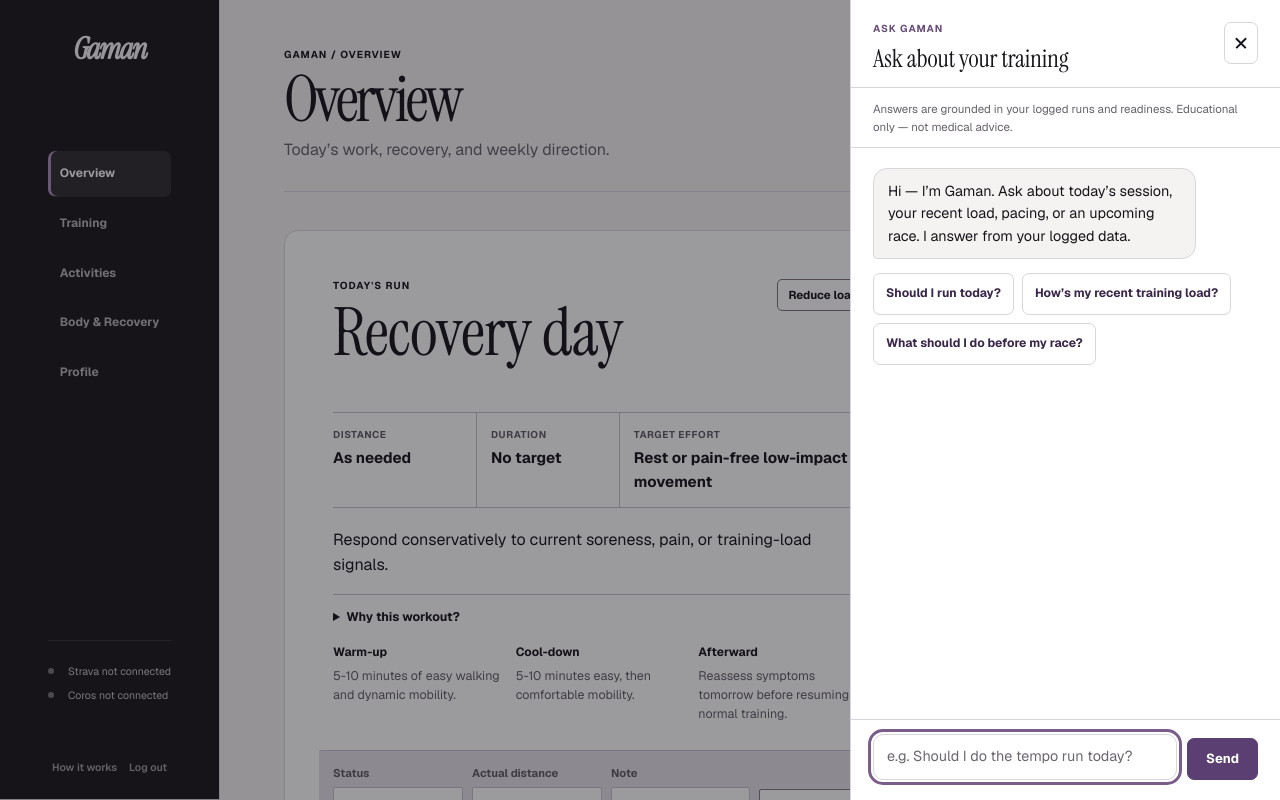
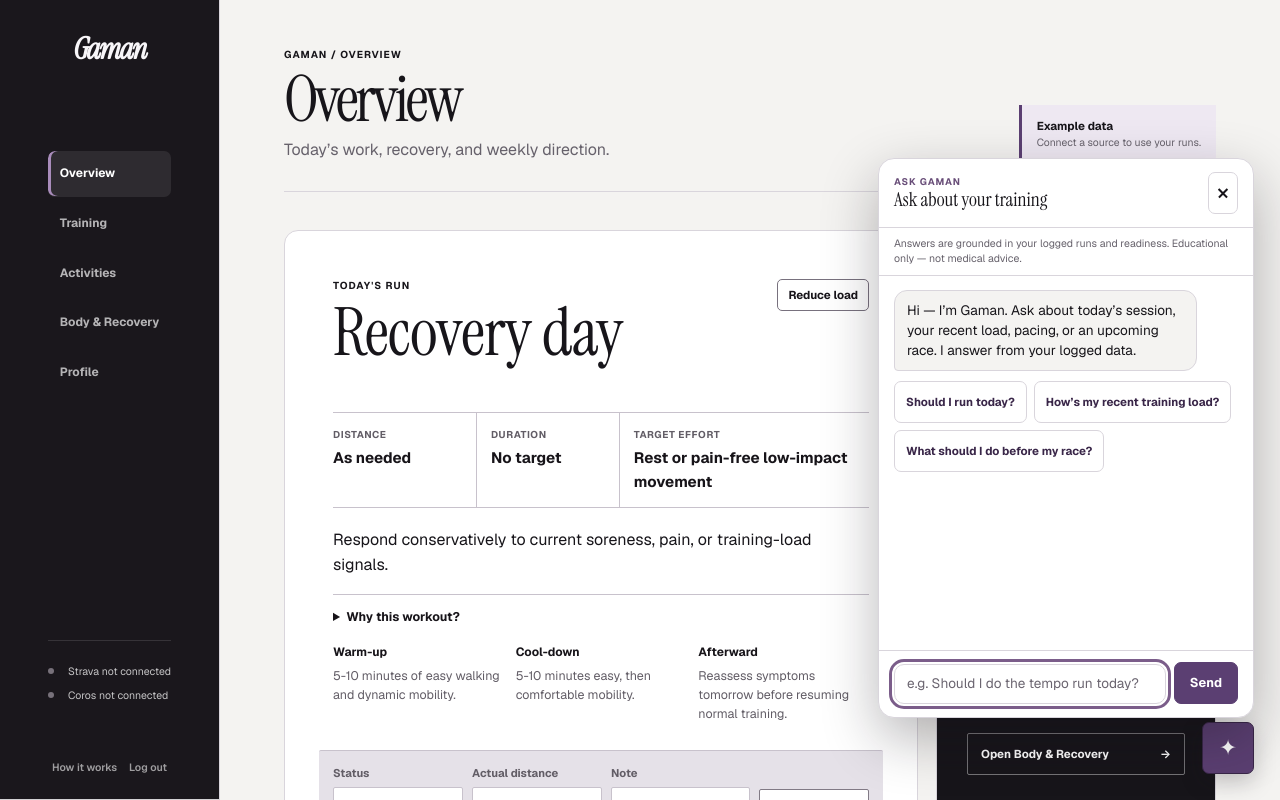
Before and after one commit to Davii3177/Strava-Coros-Data-reading, a Flask app: page / in a window 1280 px wide, after a click that opens the changed part. Run offline with Flask 3, Linux system fonts and the light colour scheme; the visitor is signed in with stand-in values (Sample User, id 1).

Commit message:
Make Ask Gaman UI more compact
- Chat panel: replace the full-height right-edge drawer with a small
  floating card anchored above the launcher (rounded, shadowed,
  transparent backdrop) so it no longer takes over the page.
- Launcher: replace the wide "Ask Gaman" pill with a compact 52px round
  sparkle icon button; keep an accessible label/tooltip.
- Tighten header, disclaimer, message, chip, and input spacing to match.

```diff
--- a/src/static/style.css
+++ b/src/static/style.css
@@ -3262,68 +3262,88 @@ a { color: inherit; }
   .method-page { width: calc(100% - 36px); padding: 70px 0; }.method-grid { grid-template-columns: 1fr; }.method-grid article { min-height: 0; padding: 32px 0; border-right: 0; }.method-grid h2 { margin-top: 40px; }.method-safety { gap: 24px; padding: 30px 24px; }.method-limits ul { grid-template-columns: 1fr; }
 }
 
-/* Ask Gaman — grounded chat assistant (dashboard only) */
+/* Ask Gaman — compact floating chat assistant (dashboard only) */
 .ask-launcher {
   position: fixed;
-  right: clamp(18px, 3vw, 28px);
-  bottom: clamp(18px, 3vw, 28px);
+  right: clamp(16px, 3vw, 26px);
+  bottom: clamp(16px, 3vw, 26px);
   z-index: 50;
   display: inline-flex;
   align-items: center;
-  gap: 9px;
-  min-height: 48px;
-  padding: 0 20px;
+  justify-content: center;
+  width: 52px;
+  height: 52px;
+  padding: 0;
   border: 1px solid var(--g-purple-dark);
-  border-radius: 999px;
+  border-radius: 50%;
   background: var(--g-purple);
   color: #fff;
-  font-family: "Geist", "Segoe UI", system-ui, -apple-system, sans-serif;
-  font-size: .82rem;
-  font-weight: 700;
-  letter-spacing: .01em;
   cursor: pointer;
-  box-shadow: 0 12px 30px rgba(28, 22, 32, .22);
+  box-shadow: 0 8px 22px rgba(28, 22, 32, .22);
   transition: transform var(--g-speed), background var(--g-speed);
 }
 .ask-launcher:hover { background: var(--g-purple-dark); transform: translateY(-1px); }
-.ask-launcher-mark { font-size: 1rem; line-height: 1; }
-.ask-panel { width: min(430px, 100%); max-width: 100%; height: 100dvh; max-height: 100dvh; margin: 0 0 0 auto; padding: 0; border: 0; border-left: 1px solid var(--g-line); background: var(--g-surface); color: var(--g-ink); }
-.ask-panel::backdrop { background: rgba(18, 15, 22, .42); }
+.ask-launcher-mark { font-size: 1.35rem; line-height: 1; }
+/* A small floating card anchored above the launcher — not a full-height drawer. */
+.ask-panel {
+  position: fixed;
+  inset: auto;
+  right: clamp(16px, 3vw, 26px);
+  bottom: calc(clamp(16px, 3vw, 26px) + 56px);
+  width: min(376px, calc(100vw - 32px));
+  height: min(560px, calc(100dvh - 96px));
+  margin: 0;
+  padding: 0;
+  overflow: hidden;
+  border: 1px solid var(--g-line);
+  border-radius: 16px;
+  background: var(--g-surface);
+  color: var(--g-ink);
+  box-shadow: 0 20px 55px rgba(20, 17, 22, .3);
+}
+.ask-panel::backdrop { background: transparent; }
 .ask-panel[open] { display: flex; flex-direction: column; }
-.ask-head { display: flex; align-items: flex-start; justify-content: space-between; gap: 14px; padding: 22px 22px 14px; border-bottom: 1px solid var(--g-line); }
-.ask-head h2 { margin: 2px 0 0; font-family: "Instrument Serif", Georgia, "Times New Roman", serif; font-weight: 400; font-size: 1.55rem; letter-spacing: -.005em; }
-.ask-close { position: relative; width: 34px; height: 34px; flex: none; border: 1px solid var(--g-line); border-radius: 8px; background: transparent; cursor: pointer; }
-.ask-close::before, .ask-close::after { position: absolute; top: 50%; left: 50%; width: 14px; height: 1.5px; background: var(--g-ink); content: ""; }
+.ask-head { display: flex; align-items: center; justify-content: space-between; gap: 12px; padding: 13px 15px; border-bottom: 1px solid var(--g-line); }
+.ask-head .section-kicker { margin: 0 0 1px; font-size: .6rem; }
+.ask-head h2 { margin: 0; font-family: "Instrument Serif", Georgia, "Times New Roman", serif; font-weight: 400; font-size: 1.2rem; letter-spacing: 0; line-height: 1.05; }
+.ask-close { position: relative; width: 30px; height: 30px; flex: none; border: 1px solid var(--g-line); border-radius: 8px; background: transparent; cursor: pointer; }
+.ask-close::before, .ask-close::after { position: absolute; top: 50%; left: 50%; width: 12px; height: 1.5px; background: var(--g-ink); content: ""; }
 .ask-close::before { transform: translate(-50%, -50%) rotate(45deg); }
 .ask-close::after { transform: translate(-50%, -50%) rotate(-45deg); }
 .ask-close:hover { border-color: var(--g-ink); }
-.ask-disclaimer { margin: 0; padding: 12px 22px; border-bottom: 1px solid var(--g-line); color: var(--g-muted); font-size: .72rem; line-height: 1.5; }
-.ask-log { flex: 1; display: flex; flex-direction: column; gap: 12px; padding: 20px 22px; overflow-y: auto; }
+.ask-disclaimer { margin: 0; padding: 8px 15px; border-bottom: 1px solid var(--g-line); color: var(--g-muted); font-size: .66rem; line-height: 1.45; }
+.ask-log { flex: 1; display: flex; flex-direction: column; gap: 9px; padding: 14px 15px; overflow-y: auto; }
 .ask-msg { display: flex; }
 .ask-user { justify-content: flex-end; }
 .ask-bot { justify-content: flex-start; }
-.ask-bubble { max-width: 84%; padding: 11px 14px; border-radius: 14px; font-size: .9rem; line-height: 1.55; white-space: pre-wrap; overflow-wrap: anywhere; }
+.ask-bubble { max-width: 88%; padding: 9px 12px; border-radius: 13px; font-size: .85rem; line-height: 1.5; white-space: pre-wrap; overflow-wrap: anywhere; }
 .ask-user .ask-bubble { border-bottom-right-radius: 4px; background: var(--g-purple); color: #fff; }
 .ask-bot .ask-bubble { border-bottom-left-radius: 4px; border: 1px solid var(--g-line); background: var(--g-bg); color: var(--g-ink); white-space: normal; }
-.ask-bot .ask-bubble p { margin: 0 0 7px; }
+.ask-bot .ask-bubble p { margin: 0 0 6px; }
 .ask-bot .ask-bubble p:last-child { margin-bottom: 0; }
-.ask-bot .ask-bubble ul { margin: 7px 0; padding-left: 18px; }
+.ask-bot .ask-bubble ul { margin: 6px 0; padding-left: 16px; }
 .ask-bot .ask-bubble ul:last-child { margin-bottom: 0; }
-.ask-bot .ask-bubble li { margin: 3px 0; }
+.ask-bot .ask-bubble li { margin: 2px 0; }
 .ask-bot .ask-bubble strong { font-weight: 700; }
 .ask-typing .ask-bubble { color: var(--g-muted); letter-spacing: .15em; animation: ask-pulse 1.1s ease-in-out infinite; }
 @keyframes ask-pulse { 0%, 100% { opacity: .35; } 50% { opacity: 1; } }
-.ask-chips { display: flex; flex-wrap: wrap; gap: 8px; margin-top: 2px; }
-.ask-chip { padding: 8px 12px; border: 1px solid var(--g-line); border-radius: 999px; background: var(--g-surface); color: var(--g-purple-dark); font-size: .76rem; font-weight: 700; cursor: pointer; transition: background var(--g-speed), border-color var(--g-speed); }
+.ask-chips { display: flex; flex-wrap: wrap; gap: 7px; margin-top: 1px; }
+.ask-chip { padding: 6px 11px; border: 1px solid var(--g-line); border-radius: 999px; background: var(--g-surface); color: var(--g-purple-dark); font-size: .72rem; font-weight: 700; cursor: pointer; transition: background var(--g-speed), border-color var(--g-speed); }
 .ask-chip:hover { border-color: var(--g-purple); background: var(--g-purple-soft); }
-.ask-form { display: flex; align-items: flex-end; gap: 10px; padding: 14px 22px 20px; border-top: 1px solid var(--g-line); }
-.ask-form textarea { flex: 1; min-height: 44px; max-height: 120px; padding: 11px 13px; border: 1px solid var(--g-line); border-radius: 10px; background: #fff; color: var(--g-ink); font: inherit; font-size: .9rem; line-height: 1.5; resize: none; }
+.ask-form { display: flex; align-items: flex-end; gap: 8px; padding: 11px 15px 13px; border-top: 1px solid var(--g-line); }
+.ask-form textarea { flex: 1; min-height: 40px; max-height: 110px; padding: 9px 12px; border: 1px solid var(--g-line); border-radius: 10px; background: #fff; color: var(--g-ink); font: inherit; font-size: .85rem; line-height: 1.45; resize: none; }
 .ask-form textarea:focus-visible { outline: 3px solid var(--focus-ring); outline-offset: 2px; }
-.ask-send { min-height: 44px; padding: 0 18px; border: 1px solid var(--g-purple-dark); border-radius: 10px; background: var(--g-purple); color: #fff; font-size: .82rem; font-weight: 700; cursor: pointer; transition: background var(--g-speed); }
+.ask-send { min-height: 40px; padding: 0 15px; border: 1px solid var(--g-purple-dark); border-radius: 10px; background: var(--g-purple); color: #fff; font-size: .8rem; font-weight: 700; cursor: pointer; transition: background var(--g-speed); }
 .ask-send:hover { background: var(--g-purple-dark); }
 .ask-form.is-busy .ask-send { opacity: .55; pointer-events: none; }
-@media (max-width: 900px) { .ask-launcher { bottom: 84px; } }
-@media (max-width: 640px) { .ask-panel { width: 100%; } .ask-launcher { right: 14px; bottom: 80px; } }
+@media (max-width: 900px) {
+  .ask-launcher { bottom: 86px; }
+  .ask-panel { bottom: calc(86px + 56px); }
+}
+@media (max-width: 640px) {
+  .ask-launcher { right: 14px; bottom: 82px; }
+  .ask-panel { right: 12px; left: 12px; width: auto; bottom: 136px; height: min(62dvh, 500px); max-height: calc(100dvh - 150px); }
+}
 
 @media (prefers-reduced-motion: reduce) {
   html { scroll-behavior: auto; }
--- a/src/templates/dashboard.html
+++ b/src/templates/dashboard.html
@@ -5,7 +5,7 @@
   <meta name="viewport" content="width=device-width, initial-scale=1">
   <title>{{ area_title }} - Gaman</title>
   <meta name="description" content="{{ area_description }}">
-  <link rel="stylesheet" href="{{ url_for('static', filename='style.css', v='ask-model-20260717') }}">
+  <link rel="stylesheet" href="{{ url_for('static', filename='style.css', v='ask-btn-20260717') }}">
 </head>
 <body class="dashboard-body area-{{ active_area }}">
   <a class="skip-link" href="#main-content">Skip to content</a>
@@ -64,7 +64,7 @@
     <a href="{{ url_for('index') }}"{% if active_area == 'overview' %} class="active" aria-current="page"{% endif %}>Overview</a><a href="{{ url_for('training_page') }}"{% if active_area == 'training' %} class="active" aria-current="page"{% endif %}>Training</a><a href="{{ url_for('activities_page') }}"{% if active_area == 'activities' %} class="active" aria-current="page"{% endif %}>Activities</a><a href="{{ url_for('recovery_page') }}"{% if active_area == 'recovery' %} class="active" aria-current="page"{% endif %}>Recovery</a><a href="{{ url_for('profile_page') }}"{% if active_area == 'profile' %} class="active" aria-current="page"{% endif %}>Profile</a>
   </nav>
 
-  <button class="ask-launcher" type="button" data-ask-open aria-haspopup="dialog" aria-controls="ask-panel"><span class="ask-launcher-mark" aria-hidden="true">✦</span>Ask Gaman</button>
+  <button class="ask-launcher" type="button" data-ask-open aria-haspopup="dialog" aria-controls="ask-panel" aria-label="Ask Gaman" title="Ask Gaman"><span class="ask-launcher-mark" aria-hidden="true">✦</span></button>
   <dialog class="ask-panel" id="ask-panel" aria-labelledby="ask-title">
     <div class="ask-head">
       <div><p class="section-kicker">Ask Gaman</p><h2 id="ask-title">Ask about your training</h2></div>
--- a/src/templates/how_it_works.html
+++ b/src/templates/how_it_works.html
@@ -1,6 +1,6 @@
 <!doctype html>
 <html lang="en" data-theme="light">
-<head><meta charset="utf-8"><meta name="viewport" content="width=device-width, initial-scale=1"><title>How Gaman works</title><meta name="description" content="The data, calculations, models, and safety boundaries behind Gaman guidance."><link rel="stylesheet" href="{{ url_for('static', filename='style.css', v='ask-model-20260717') }}"></head>
+<head><meta charset="utf-8"><meta name="viewport" content="width=device-width, initial-scale=1"><title>How Gaman works</title><meta name="description" content="The data, calculations, models, and safety boundaries behind Gaman guidance."><link rel="stylesheet" href="{{ url_for('static', filename='style.css', v='ask-btn-20260717') }}"></head>
 <body class="method-body">
   <a class="skip-link" href="#method-content">Skip to content</a>
   <header class="method-header"><a class="landing-wordmark" href="{{ url_for('index') }}">Gaman</a><a href="{{ url_for('index') }}">Back to Gaman</a></header>
--- a/src/templates/login.html
+++ b/src/templates/login.html
@@ -5,7 +5,7 @@
   <meta name="viewport" content="width=device-width, initial-scale=1">
   <title>Gaman - Run today, or rest?</title>
   <meta name="description" content="Gaman turns Strava and Coros activity data into a practical daily running plan, training context, and recovery check-ins.">
-  <link rel="stylesheet" href="{{ url_for('static', filename='style.css', v='ask-model-20260717') }}">
+  <link rel="stylesheet" href="{{ url_for('static', filename='style.css', v='ask-btn-20260717') }}">
 </head>
 <body class="landing-body">
   <a class="skip-link" href="#home">Skip to content</a>
--- a/src/templates/run_detail.html
+++ b/src/templates/run_detail.html
@@ -4,7 +4,7 @@
   <meta charset="utf-8">
   <meta name="viewport" content="width=device-width, initial-scale=1">
   <title>{{ analysis.run.distance_km }} km run — Gaman</title>
-  <link rel="stylesheet" href="{{ url_for('static', filename='style.css', v='ask-model-20260717') }}">
+  <link rel="stylesheet" href="{{ url_for('static', filename='style.css', v='ask-btn-20260717') }}">
 </head>
 <body class="detail-body">
   <main class="detail-page">
```
Also changed, not shown: tests/test_dashboard_rendering.py (+2 -2 lines).
